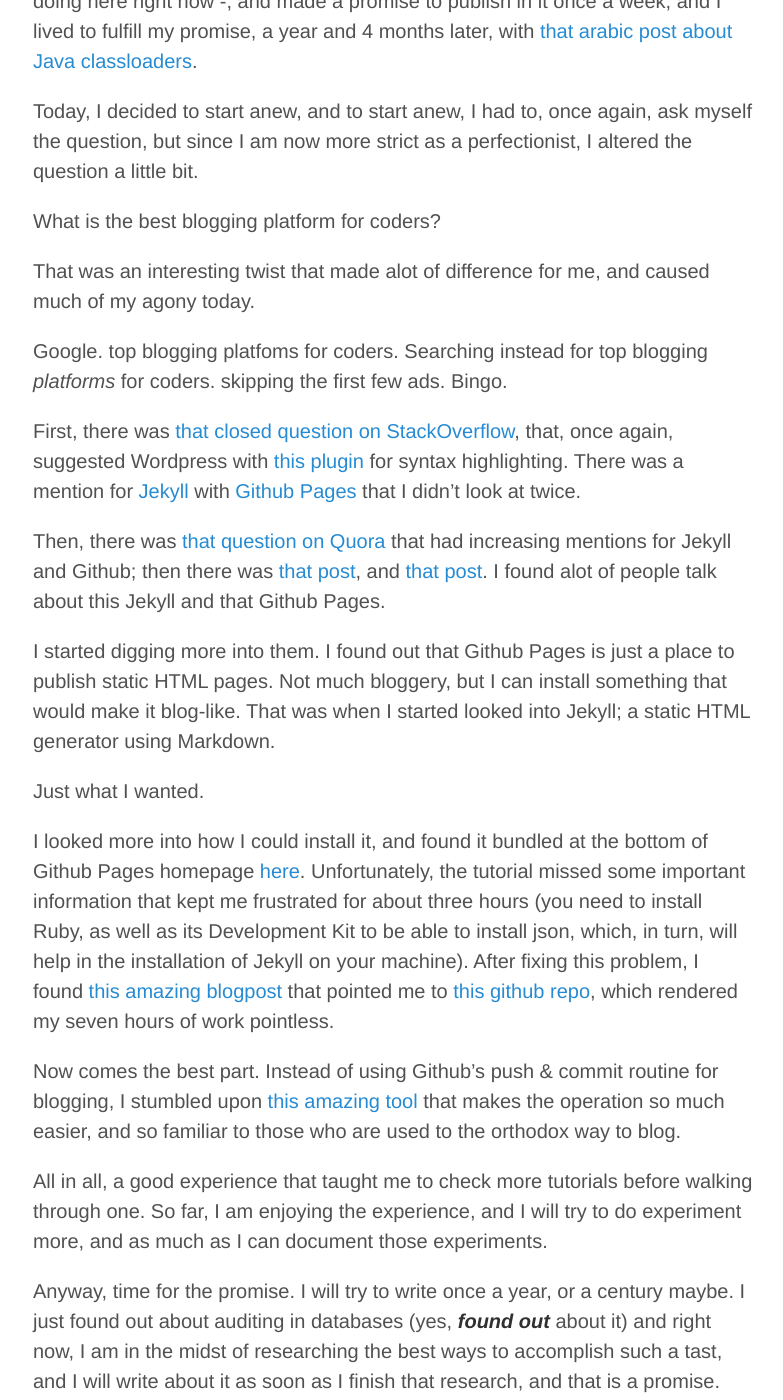
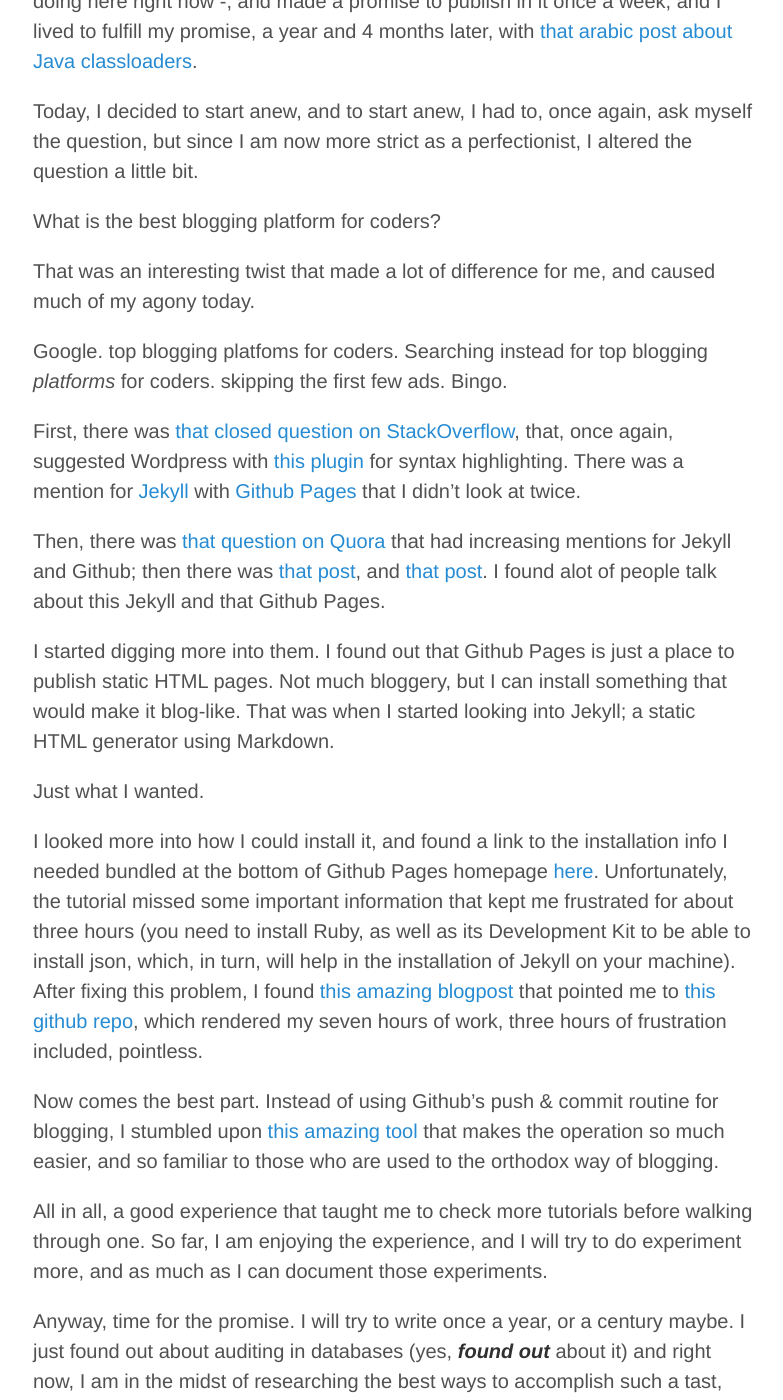
Before and after one commit to mustafajnr/mustafajnr.github.io, a Jekyll site: the page built from _posts/2014-08-30-to-love-a-blogging-platform.md, in a window 1280 px wide and 1400 px high, scrolled down 1261 px. Shown: the whole window, without its empty margins (247-1030 px from the left). Built offline with Jekyll 4.4.1, drawn with Linux system fonts in a browser that asks for light colours; Markdown is read by kramdown in place of the engine named in the settings; some of the changed text lies outside the part shown.

Commit message:
Spelling checking.

```diff
--- a/_posts/2014-08-30-to-love-a-blogging-platform.md
+++ b/_posts/2014-08-30-to-love-a-blogging-platform.md
@@ -32,7 +32,7 @@ Today, I decided to start anew, and to start anew, I had to, once again, ask mys
 
 What is the best blogging platform for coders?
 
-That was an interesting twist that made alot of difference for me, and caused much of my agony today.
+That was an interesting twist that made a lot of difference for me, and caused much of my agony today.
 
 Google. top blogging platfoms for coders. Searching instead for top blogging *platforms* for coders. skipping the first few ads. Bingo.
 
@@ -40,13 +40,13 @@ First, there was [that closed question on StackOverflow](http://stackoverflow.co
 
 Then, there was [that question on Quora](http://www.quora.com/Whats-the-best-blogging-platform-for-programmers) that had increasing mentions for Jekyll and Github; then there was [that post](https://news.ycombinator.com/item?id=8069998), and [that post](http://sixrevisions.com/tools/open-source-blogging-platforms-for-developers/). I found alot of people talk about this Jekyll and that Github Pages.
 
-I started digging more into them. I found out that Github Pages is just a place to publish static HTML pages. Not much bloggery, but I can install something that would make it blog-like. That was when I started looked into Jekyll; a static HTML generator using Markdown.
+I started digging more into them. I found out that Github Pages is just a place to publish static HTML pages. Not much bloggery, but I can install something that would make it blog-like. That was when I started looking into Jekyll; a static HTML generator using Markdown.
 
 Just what I wanted.
 
-I looked more into how I could install it, and found it bundled at the bottom of Github Pages homepage [here](https://help.github.com/articles/using-jekyll-with-pages). Unfortunately, the tutorial missed some important information that kept me frustrated for about three hours (you need to install Ruby, as well as its Development Kit to be able to install json, which, in turn, will help in the installation of Jekyll on your machine). After fixing this problem, I found [this amazing blogpost](http://joshualande.com/jekyll-github-pages-poole/) that pointed me to [this github repo](https://github.com/poole/poole), which rendered my seven hours of work pointless.
+I looked more into how I could install it, and found a link to the installation info I needed bundled at the bottom of Github Pages homepage [here](https://help.github.com/articles/using-jekyll-with-pages). Unfortunately, the tutorial missed some important information that kept me frustrated for about three hours (you need to install Ruby, as well as its Development Kit to be able to install json, which, in turn, will help in the installation of Jekyll on your machine). After fixing this problem, I found [this amazing blogpost](http://joshualande.com/jekyll-github-pages-poole/) that pointed me to [this github repo](https://github.com/poole/poole), which rendered my seven hours of work, three hours of frustration included, pointless.
 
-Now comes the best part. Instead of using Github's push & commit routine for blogging, I stumbled upon [this amazing tool](http://prose.io) that makes the operation so much easier, and so familiar to those who are used to the orthodox way to blog.
+Now comes the best part. Instead of using Github's push & commit routine for blogging, I stumbled upon [this amazing tool](http://prose.io) that makes the operation so much easier, and so familiar to those who are used to the orthodox way of blogging.
 
 All in all, a good experience that taught me to check more tutorials before walking through one. So far, I am enjoying the experience, and I will try to do experiment more, and as much as I can document those experiments.
 
```
Also changed, not shown: other parts of _posts/2014-08-30-to-love-a-blogging-platform.md (+1 -1 lines).
